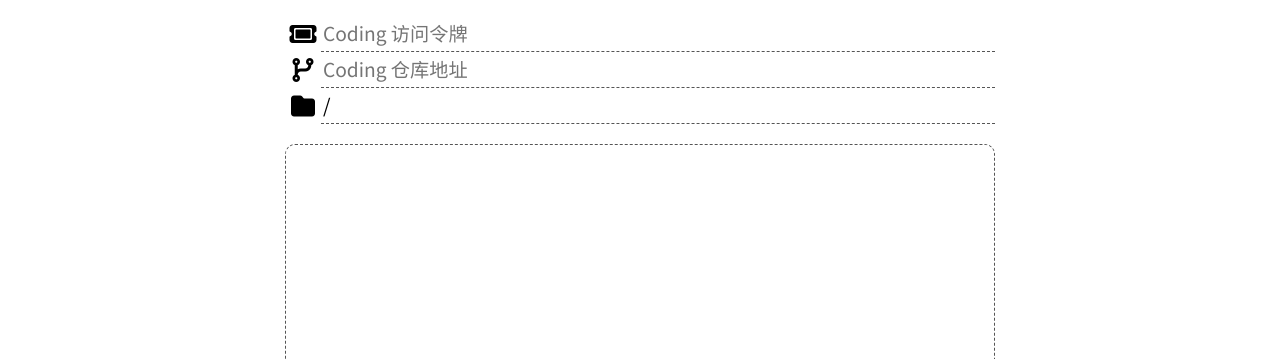
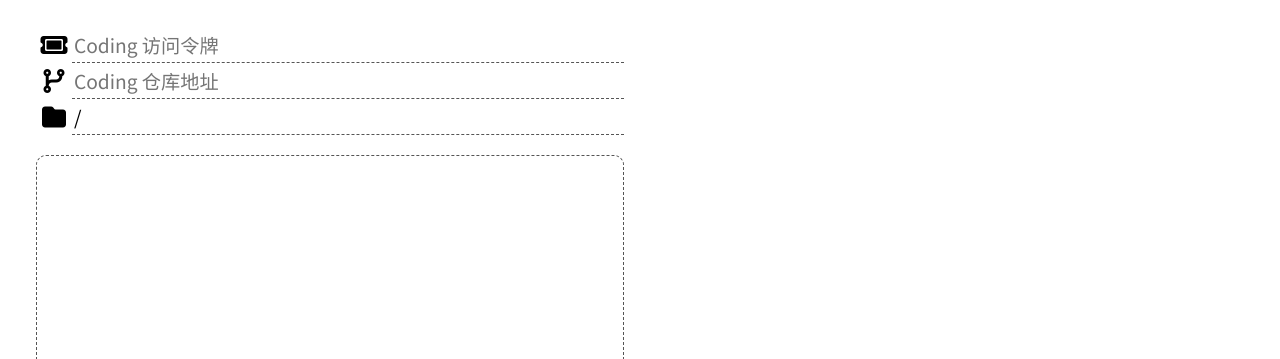
Before and after one commit to imlinhanchao/coding-picbed-api, a website: page upload.html in a window 1280 px wide. Shown: the part 93-452 px from the top of the page. Drawn offline with nearby package versions, Linux system fonts and the light colour scheme; some packages are replaced by stand-ins of ours; a script that the page names is missing.

Commit message:
update coding-picbed version

```diff
--- a/package.json
+++ b/package.json
@@ -25,7 +25,7 @@
   },
   "homepage": "https://github.com/imlinhanchao/coding-picbed-api#readme",
   "dependencies": {
-    "coding-picbed": "0.0.12",
+    "coding-picbed": "0.0.13",
     "formidable": "^1.2.2"
   }
 }
--- a/upload.html
+++ b/upload.html
@@ -17,7 +17,6 @@
         }
         body {
             margin: auto;
-            max-width: 750px;
         }
         #app {
             display: flex;
@@ -39,6 +38,27 @@
             transition: border-color .2s ease;
         }
 
+        .section {
+            display: flex;
+            flex-direction: column;
+            width: 50%;
+            padding: 0 1em;
+        }
+
+        .img-list {
+            display: flex;
+            flex-direction: column;
+            width: 50%;
+            height: 100%;
+            overflow: auto;
+        }
+
+        .main {
+            display: flex;
+            flex-direction: row;
+            height: calc(100vh - 100px);
+            padding: 10px 0;
+        }
 
         .drag-area:hover {
             border: 1px dashed #2d8cf0;
@@ -152,7 +172,7 @@
         }
         .header {
             text-align: center;
-            /*display: flex;*/
+            height: 100px;
         }
         .header .logo {
             font-family: "Noto Serif SC", PingFang SC,Helvetica Neue,Hiragino Sans GB,Segoe UI,Microsoft YaHei,微软雅黑,sans-serif;
@@ -170,6 +190,8 @@
         <div class="header">
             <h1 class="logo"><i class="fa fa-picture-o logo icon" aria-hidden="true"></i> Coding 图床</h1>
         </div>
+        <div class="main">
+            <div class="section">
                 <div class="config">
                     <div class="box"><input type="text" id="token" v-model="config.token" placeholder="Coding 访问令牌"><label for="token" class="fa fa-ticket"></label></div>
                     <div class="box"><input type="text" id="repo" v-model="config.repository" placeholder="Coding 仓库地址"><label for="repo" class="fa fa-code-fork"></label></div>
@@ -181,6 +203,8 @@
                         <input type="file" ref="file" style="display: none;" @change="uploadHandle" accept="image/*" multiple>
                     </div>
                     <div class="error" v-if="error"><i class="fa fa-exclamation" aria-hidden="true"></i> 错误：{{error}}</div>
+                </div>
+            </div>
             <div class="img-list">
                 <div v-for="i in images" class="img-box">
                     <div class="img-view"><img :src="i.blob" alt="" srcset=""></div>
```
Lines whose indentation alone changed are shown as unchanged.
